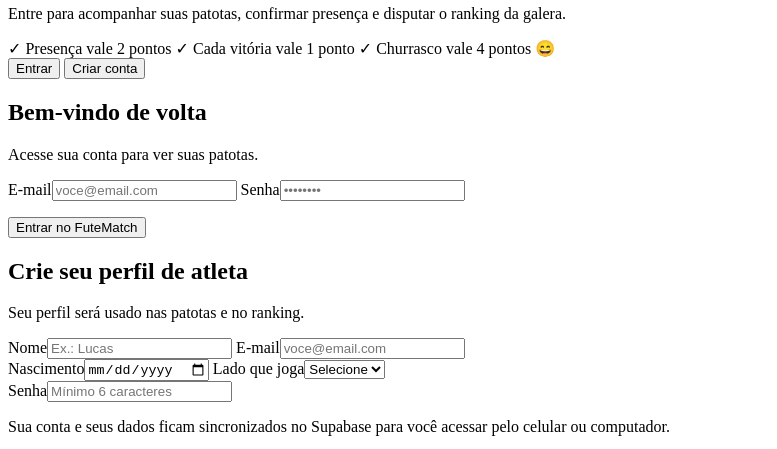
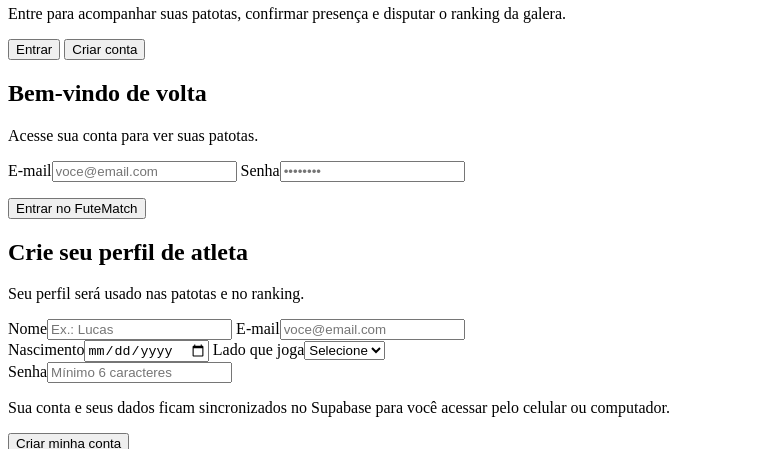
Before and after one commit to LucasVaneli/FuteMatch, a website with bundled scripts: page index.html in a window 1280 px wide. Shown: the part 142-591 px from the top of the page, without its empty margins (0-777 px from the left). Built offline with nearby package versions, Linux system fonts and the light colour scheme; a script that the page names is missing.

Commit message:
ui: remove resumo de pontuação do login

```diff
--- a/index.html
+++ b/index.html
@@ -16,11 +16,6 @@
       <span class="eyebrow">FUTEMATCH</span>
       <h1>Seu fute.<br />Sua patota.<br />Seu ranking.</h1>
       <p>Entre para acompanhar suas patotas, confirmar presença e disputar o ranking da galera.</p>
-      <div class="auth-points">
-        <span>✓ Presença vale 2 pontos</span>
-        <span>✓ Cada vitória vale 1 ponto</span>
-        <span>✓ Churrasco vale 4 pontos 😄</span>
-      </div>
     </div>
 
     <article class="auth-card">
```
